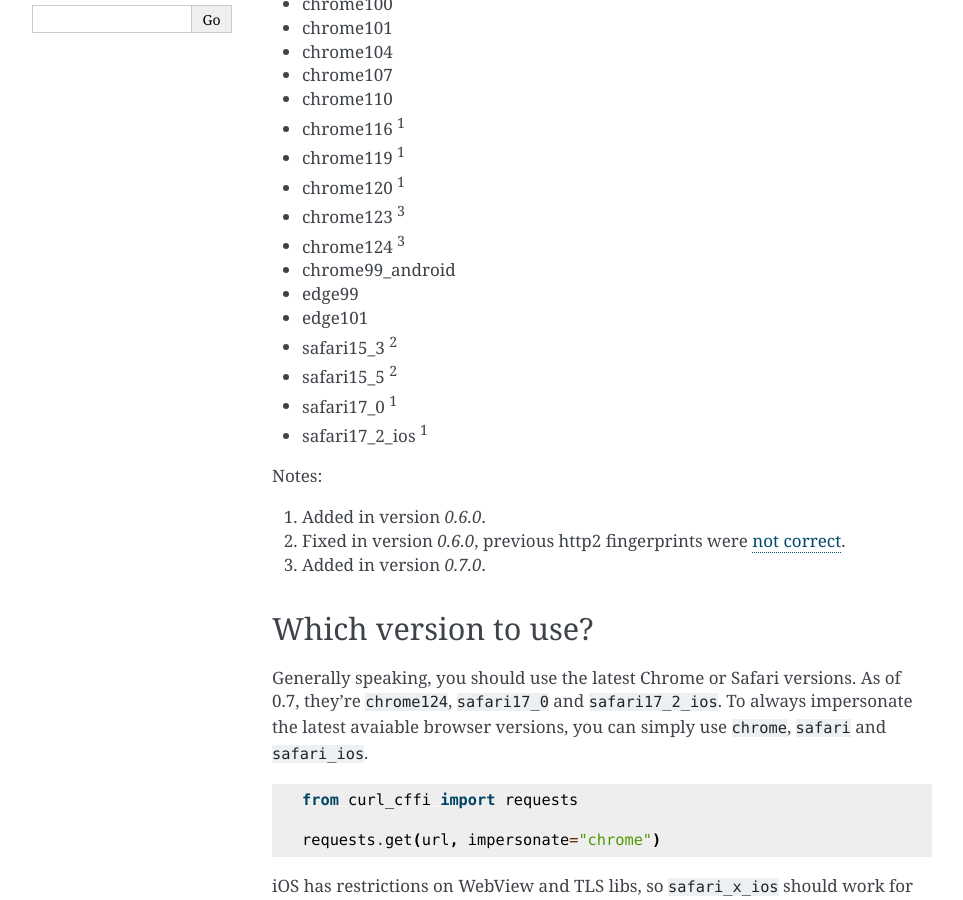
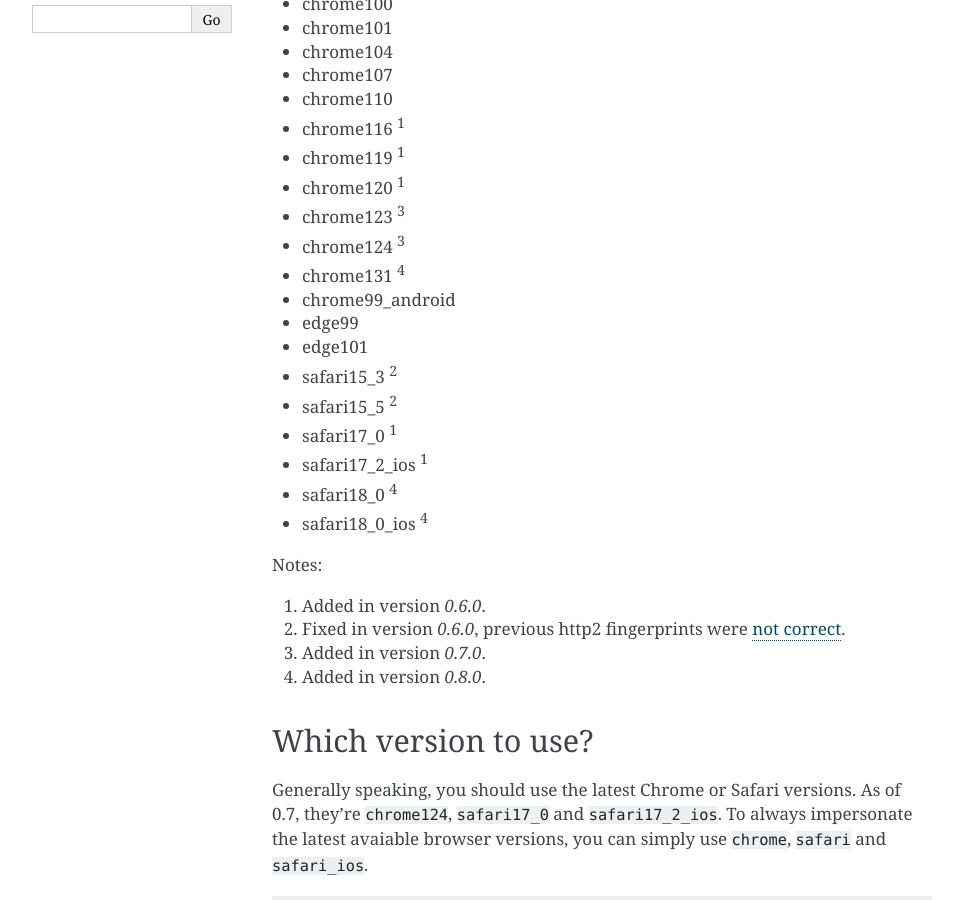
Before and after one commit to lexiforest/curl_cffi, a Sphinx documentation site: the page built from docs/impersonate.rst, in a window 1280 px wide and 900 px high, scrolled down 495 px. Shown: the whole window, without its empty margins (148-1111 px from the left). Built offline with Sphinx 7.4.7, drawn with Linux system fonts in a browser that asks for light colours.

```diff
--- a/FUNDING.yml
+++ b/FUNDING.yml
@@ -1 +1,2 @@
+github: lexiforest
 buy_me_a_coffee: yifei
--- a/docs/changelog.rst
+++ b/docs/changelog.rst
@@ -7,7 +7,7 @@ v0.8
 ----
 
 - v0.8.0
-    - Added more recent impersonate versions, Safari 18.0 for iOS and macOS.
+    - Added more recent impersonate versions, Safari 18.0 for iOS and macOS, Chrome 131.
     - Added ``quote`` parameter for setting which letter should be quoted in URL.
     - Added ``response_class`` parameter for using a customized ``Response`` class.
 
--- a/docs/faq.rst
+++ b/docs/faq.rst
@@ -37,7 +37,6 @@ a better proxy IP provider and use browser automation tools like playwright.
 If you are in a hurry or just want the professionals to take care of the hard parts,
 you can consider the commercial solutions from our sponsors:
 
-- `Scrapfly <https://scrapfly.io/?utm_source=github&utm_medium=sponsoring&utm_campaign=curl_cffi>`_, Cloud-based scraping platform.
 - `Yescaptcha <https://yescaptcha.com/i/stfnIO>`_, captcha resolver and proxy service for bypassing Cloudflare.
 - `ScrapeNinja <https://scrapeninja.net/?utm_source=github&utm_medium=banner&utm_campaign=cffi>`_, Managed web scraping API.
 
--- a/docs/impersonate.rst
+++ b/docs/impersonate.rst
@@ -25,6 +25,7 @@ to specify your own customized fingerprints. See below for details.
 - chrome120 :sup:`1`
 - chrome123 :sup:`3`
 - chrome124 :sup:`3`
+- chrome131 :sup:`4`
 - chrome99_android
 - edge99
 - edge101
@@ -32,12 +33,15 @@ to specify your own customized fingerprints. See below for details.
 - safari15_5 :sup:`2`
 - safari17_0 :sup:`1`
 - safari17_2_ios :sup:`1`
+- safari18_0 :sup:`4`
+- safari18_0_ios :sup:`4`
 
 Notes:
 
 1. Added in version `0.6.0`.
 2. Fixed in version `0.6.0`, previous http2 fingerprints were `not correct <https://github.com/lwthiker/curl-impersonate/issues/215>`_.
 3. Added in version `0.7.0`.
+4. Added in version `0.8.0`.
 
 Which version to use?
 ---------------------
--- a/docs/install.rst
+++ b/docs/install.rst
@@ -44,3 +44,5 @@ To install the latest unstable version from GitHub:
     cd curl_cffi
     make preprocess
     pip install .
+
+Or you can download the wheels from github actions artifacts.
```
Also changed, not shown: .github/ISSUE_TEMPLATE/fingerprint_report.md (added), 1 other file.
